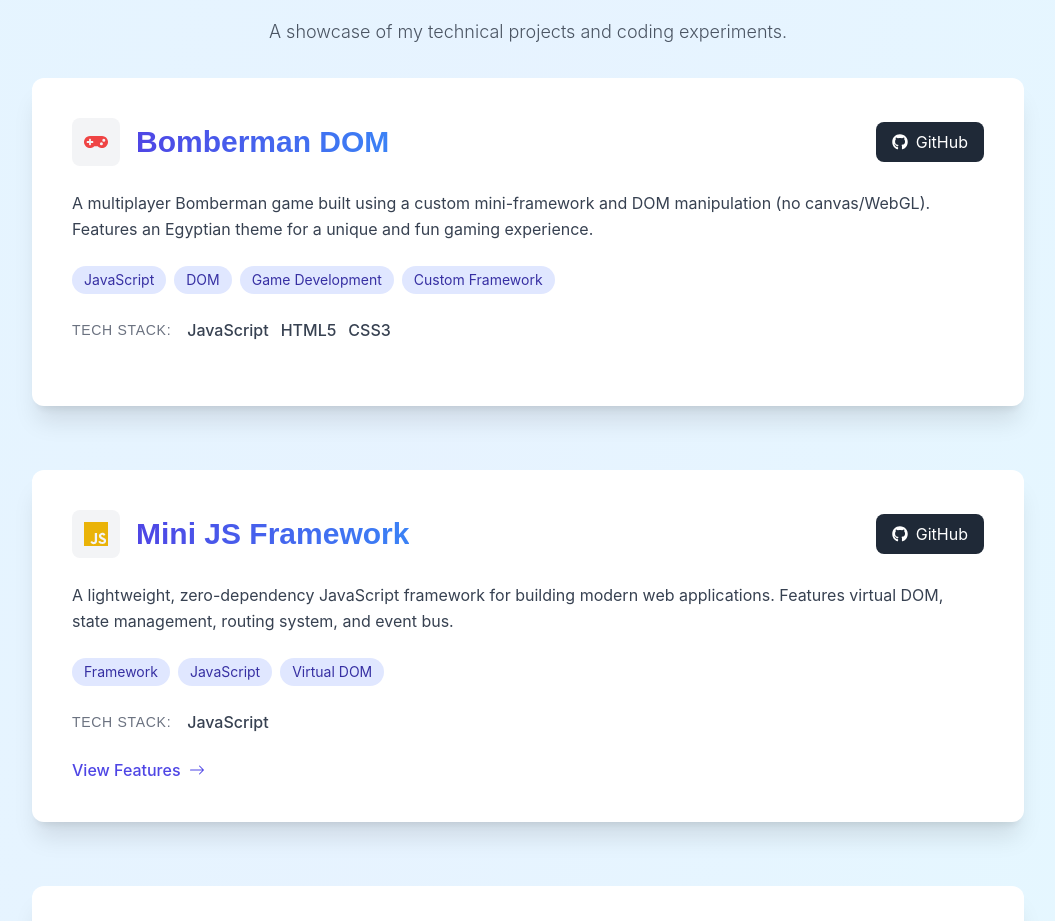
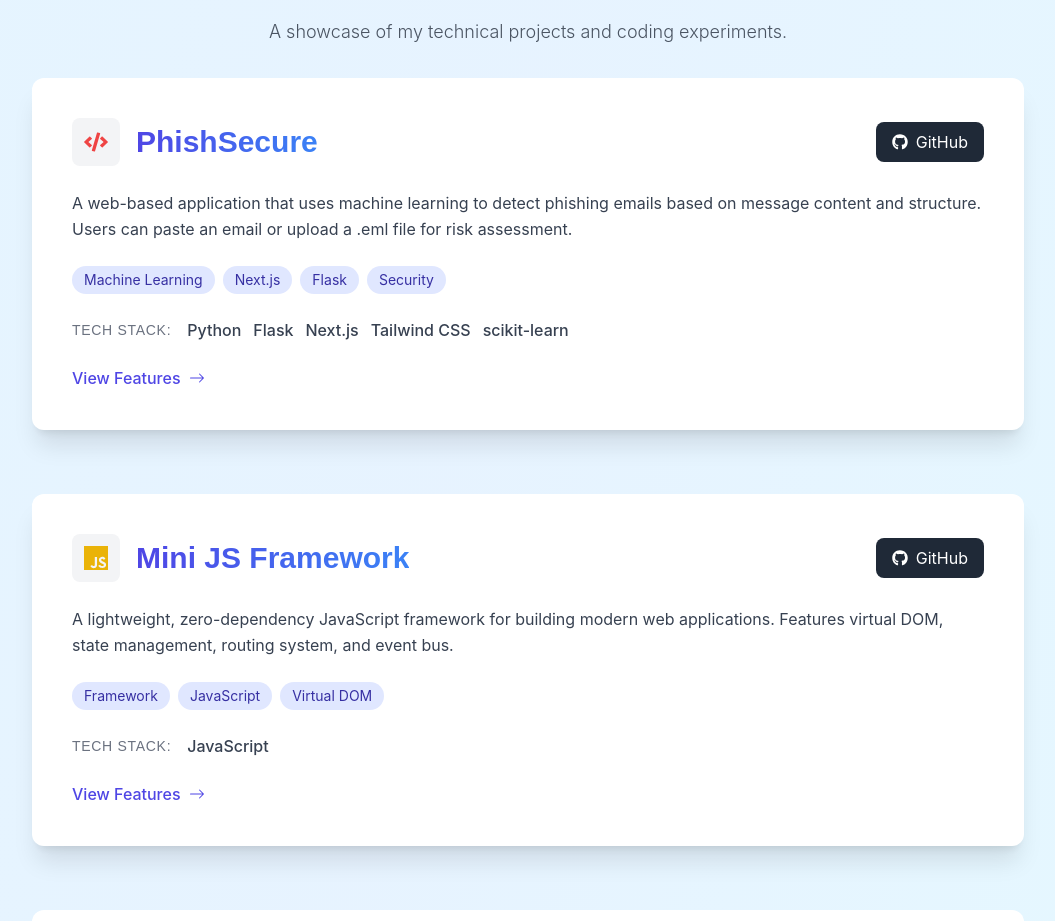
Before and after one commit to wxmohd/my-portfolio, a Next.js app: page / in a window 1280 px wide. Shown: the part 2680-3601 px from the top of the page, without its empty margins (112-1167 px from the left). Built offline with nearby package versions, Linux system fonts and the light colour scheme.

Commit message:
added a new project

```diff
--- a/pages/projects.tsx
+++ b/pages/projects.tsx
@@ -6,13 +6,19 @@ import { BsArrowRight, BsCodeSlash } from 'react-icons/bs'
 
 const projects = [
   {
-    title: 'Bomberman DOM',
-    description: 'A multiplayer Bomberman game built using a custom mini-framework and DOM manipulation (no canvas/WebGL). Features an Egyptian theme for a unique and fun gaming experience.',
-    link: 'https://github.com/wxmohd/bomberman-dom',
+    title: 'PhishSecure',
+    description: 'A web-based application that uses machine learning to detect phishing emails based on message content and structure. Users can paste an email or upload a .eml file for risk assessment.',
+    link: 'https://github.com/wxmohd/PhishSecure',
     demoLink: '#',
-    tags: ['JavaScript', 'DOM', 'Game Development', 'Custom Framework'],
-    icon: <FaGamepad className="text-red-500" size={24} />,
-    tech: ['JavaScript', 'HTML5', 'CSS3']
+    tags: ['Machine Learning', 'Next.js', 'Flask', 'Security'],
+    icon: <FaCode className="text-red-500" size={24} />,
+    tech: ['Python', 'Flask', 'Next.js', 'Tailwind CSS', 'scikit-learn'],
+    features: [
+      { name: 'Email Analysis', description: 'Paste raw email content or upload .eml files for analysis' },
+      { name: 'ML Detection', description: 'Uses trained model to identify phishing vs legitimate emails' },
+      { name: 'Threat Detection', description: 'Analyzes suspicious links, spoofed domains, urgent language, and dangerous attachments' },
+      { name: 'Risk Assessment', description: 'Provides verdict, confidence score, and key security flags' }
+    ]
   },
   {
     title: 'Mini JS Framework',
```
Also changed, not shown: 1 other file (tests, documents, lock files or other folders).
